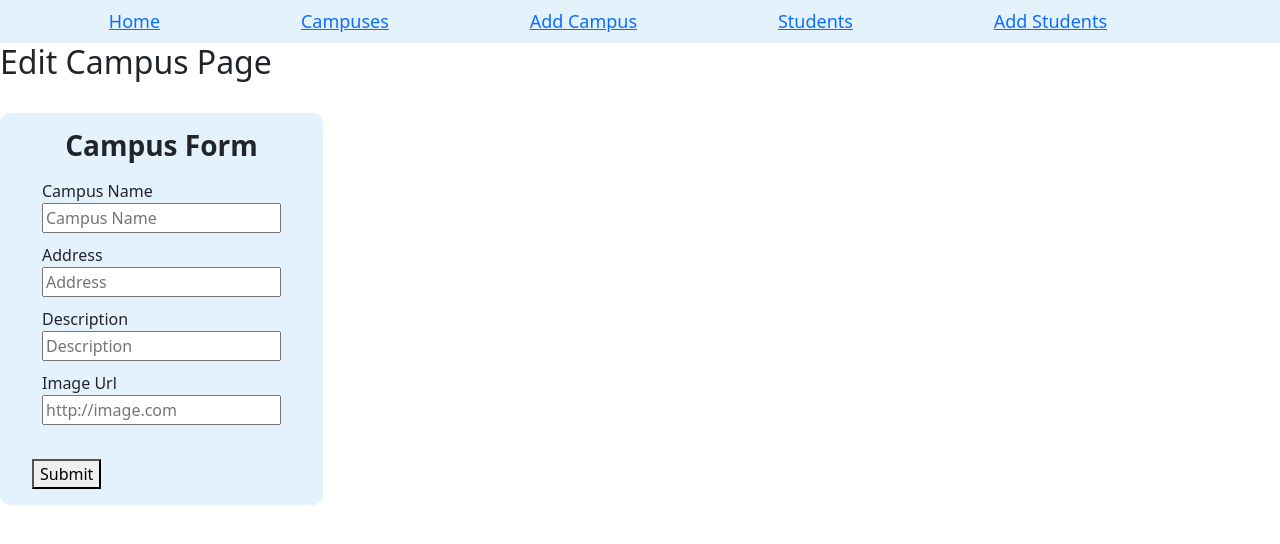
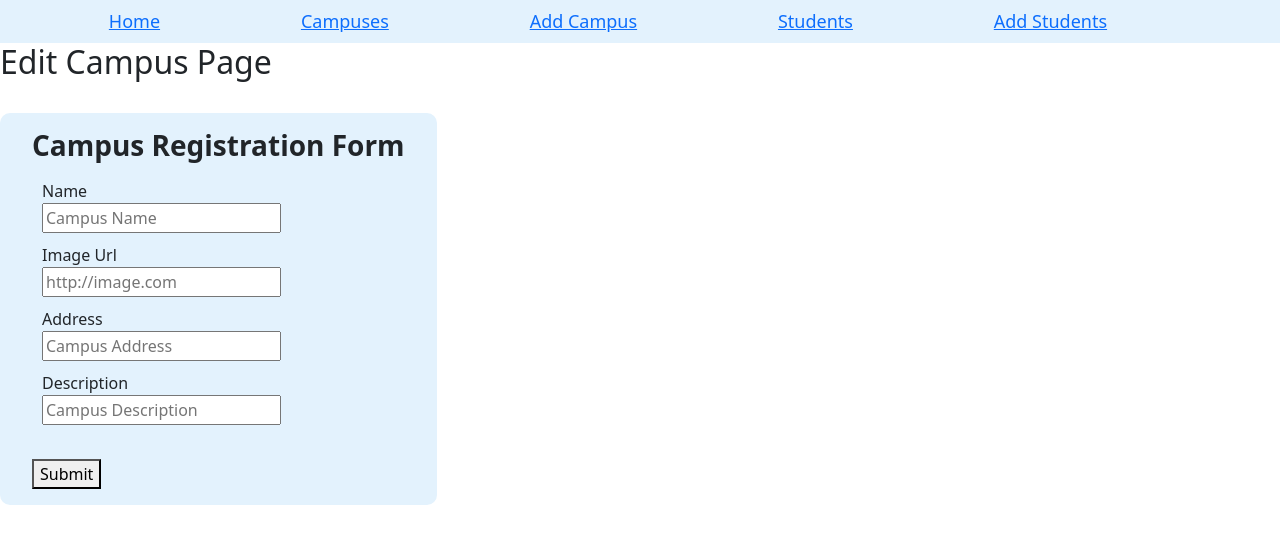
Before and after one commit to jons-repo/CRUD-App, a React (Create React App) app: page /campuses/edit/1 in a window 1280 px wide. Shown: the top 544 px of the page. Built offline with nearby package versions, Linux system fonts and the light colour scheme; no server answers.

Commit message:
Edit campus form preloads data.

```diff
--- a/src/components/campusForm.jsx
+++ b/src/components/campusForm.jsx
@@ -1,25 +1,23 @@
-import React, { useState } from "react";
-import { useSelector, useDispatch } from "react-redux";
-import { useEffect } from "react";
-import { fetchAllStudentsThunk } from "../redux/student/student.actions";
+import React, { useState, useEffect } from 'react';
+import { useDispatch } from 'react-redux';
+import { addCampus, updateCampus } from '../redux/campus/campus.actions';
 
-const CampusForm = ({ handleFormSubmit }) => {
-    const allStudents = useSelector((state) => state.student.allStudents);
+const CampusForm = ({ handleFormSubmit, initialValues }) => {
     const dispatch = useDispatch();
 
-    // Initialize useStates
-    const [name, setName] = useState("");
-    const [imageUrl, setImageUrl] = useState("");
-    const [address, setAddress] = useState("");
-    const [description, setDescription] = useState("");
-
-    const fetchAllStudents = () => {
-        return dispatch(fetchAllStudentsThunk());
-    };
+    const [name, setName] = useState('');
+    const [imageUrl, setImageUrl] = useState('');
+    const [address, setAddress] = useState('');
+    const [description, setDescription] = useState('');
 
     useEffect(() => {
-        fetchAllStudents();
-    }, [dispatch]);
+        if (initialValues) {
+            setName(initialValues.name);
+            setImageUrl(initialValues.imageUrl);
+            setAddress(initialValues.address);
+            setDescription(initialValues.description);
+        }
+    }, [initialValues]);
 
     const handleNameChange = (event) => {
         setName(event.target.value);
@@ -37,7 +35,7 @@ const CampusForm = ({ handleFormSubmit }) => {
         setDescription(event.target.value);
     };
 
-    const handleSubmitChange = (event) => {
+    const handleSubmit = (event) => {
         event.preventDefault();
 
         const campusData = {
@@ -45,14 +43,21 @@ const CampusForm = ({ handleFormSubmit }) => {
             imageUrl,
             address,
             description,
+            ...(initialValues ? { id: initialValues.id } : {}),
         };
-        console.log(campusData);
-        handleFormSubmit(campusData);
 
-        setName("");
-        setAddress("");
-        setDescription("");
-        setImageUrl("");
+        if (initialValues) {
+            dispatch(updateCampus(campusData));
+        } else {
+            dispatch(addCampus(campusData));
+        }
+
+        setName('');
+        setImageUrl('');
+        setAddress('');
+        setDescription('');
+
+        handleFormSubmit();
     };
 
     return (
@@ -61,24 +66,24 @@ const CampusForm = ({ handleFormSubmit }) => {
             <form
                 className="form-group"
                 style={{
-                    backgroundColor: "#e3f2fd",
-                    display: "inline-block",
-                    padding: "1rem 2rem",
-                    borderRadius: "10px",
+                    backgroundColor: '#e3f2fd',
+                    display: 'inline-block',
+                    padding: '1rem 2rem',
+                    borderRadius: '10px',
                 }}
-                onSubmit={handleSubmitChange}
+                onSubmit={handleSubmit}
             >
                 <center>
                     <legend>
                         <h3>
-                            <b>Campus Form</b>
+                            <b>Campus Registration Form</b>
                         </h3>
                     </legend>
                 </center>
                 <br />
 
                 <div className="formInput">
-                    <label htmlFor="name">Campus Name</label>
+                    <label htmlFor="name">Name</label>
                     <div>
                         <input
                             type="text"
@@ -86,30 +91,6 @@ const CampusForm = ({ handleFormSubmit }) => {
                             id="name"
                             value={name}
                             onChange={handleNameChange}
-                        />
-                    </div>
-                </div>
-                <div className="formInput">
-                    <label htmlFor="address">Address</label>
-                    <div>
-                        <input
-                            type="text"
-                            placeholder="Address"
-                            id="address"
-                            value={address}
-                            onChange={handleAddressChange}
-                        />
-                    </div>
-                </div>
-                <div className="formInput">
-                    <label htmlFor="description">Description</label>
-                    <div>
-                        <input
-                            type="text"
-                            placeholder="Description"
-                            id="description"
-                            value={description}
-                            onChange={handleDescriptionChange}
                         />
                     </div>
                 </div>
@@ -125,6 +106,30 @@ const CampusForm = ({ handleFormSubmit }) => {
                         />
                     </div>
                 </div>
+                <div className="formInput">
+                    <label htmlFor="address">Address</label>
+                    <div>
+                        <input
+                            type="text"
+                            placeholder="Campus Address"
+                            id="address"
+                            value={address}
+                            onChange={handleAddressChange}
+                        />
+                    </div>
+                </div>
+                <div className="formInput">
+                    <label htmlFor="description">Description</label>
+                    <div>
+                        <input
+                            type="text"
+                            placeholder="Campus Description"
+                            id="description"
+                            value={description}
+                            onChange={handleDescriptionChange}
+                        />
+                    </div>
+                </div>
                 <br />
 
                 <button className="button" type="submit">
--- a/src/pages/EditCampus.jsx
+++ b/src/pages/EditCampus.jsx
@@ -1,7 +1,7 @@
 import React, { useState, useEffect } from 'react';
 import { useParams, useNavigate } from 'react-router-dom';
 import { useDispatch, useSelector } from 'react-redux';
-import { updateCampusThunk } from '../redux/campus/campus.actions';
+import { updateCampusThunk, fetchAllCampusesThunk } from '../redux/campus/campus.actions';
 import CampusForm from '../components/campusForm';
 
 const EditCampus = () => {
@@ -29,6 +29,10 @@ const EditCampus = () => {
         }
     }, [allCampuses, campusId]);
 
+    useEffect(() => {
+        dispatch(fetchAllCampusesThunk());
+    }, [dispatch]);
+
     const handleFormSubmit = (updatedCampusData) => {
         updatedCampusData.id = campusId;
         dispatch(updateCampusThunk(updatedCampusData))
@@ -43,7 +47,10 @@ const EditCampus = () => {
     return (
         <div>
             <h2>Edit Campus Page</h2>
-            <CampusForm initialFormValues={initialFormValues} handleFormSubmit={handleFormSubmit} />
+            <CampusForm
+                initialValues={initialFormValues}
+                handleFormSubmit={handleFormSubmit}
+            />
         </div>
     );
 };
```
Also changed, not shown: src/components/studentForm.jsx (+8 -8 lines).
